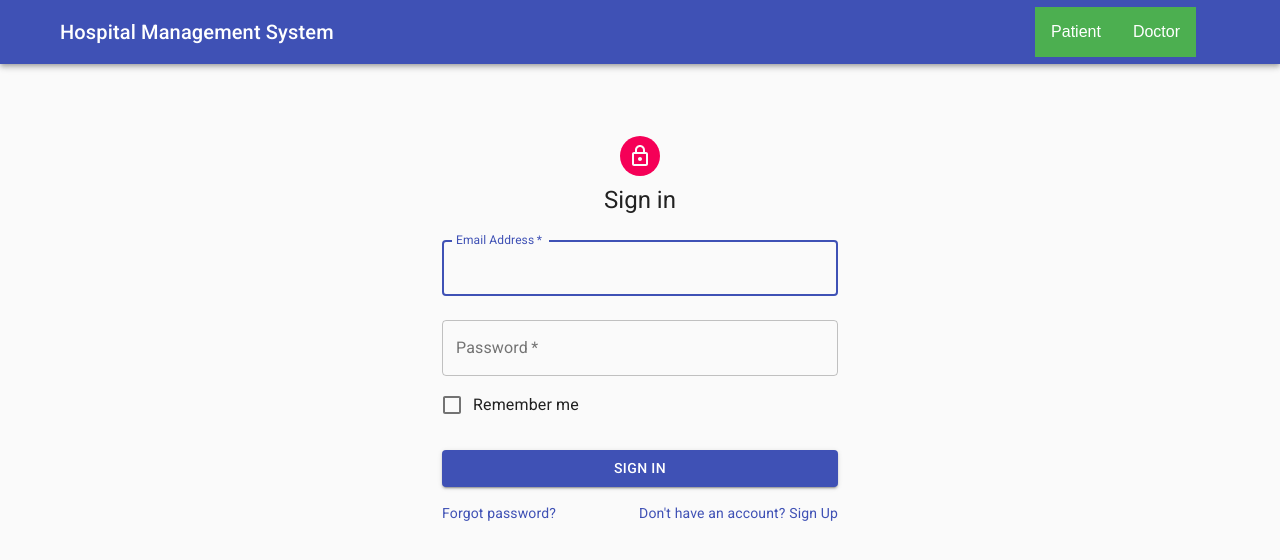
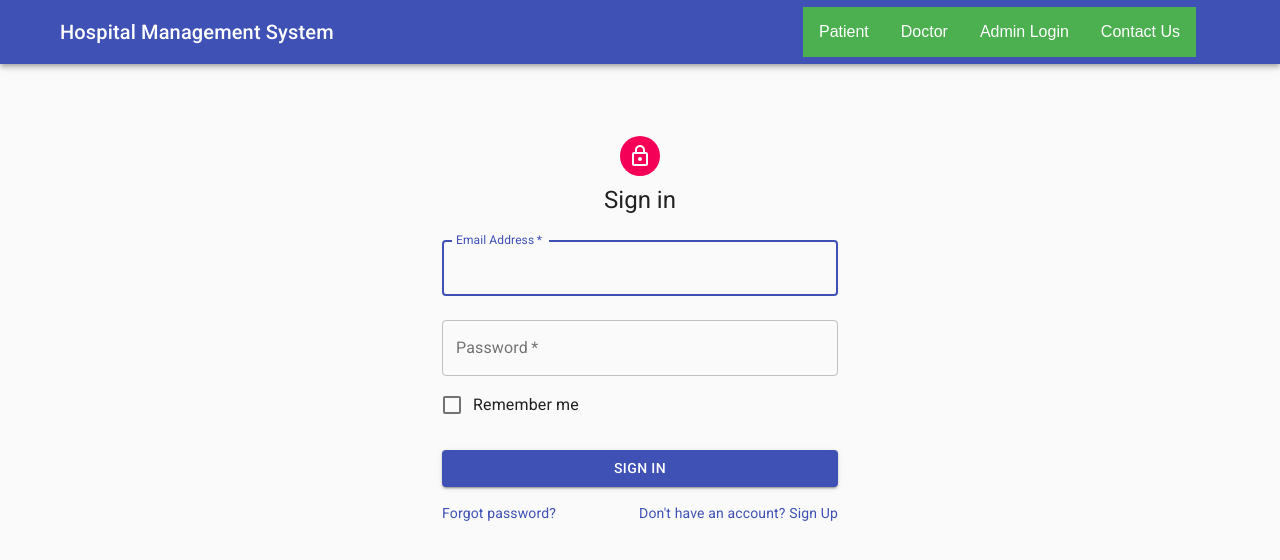
Before and after one commit to nav23040/Hospital-Management-System, a React (Create React App) app in the folder frontend/: page / in a window 1280 px wide. Shown: the top 560 px of the page. Built offline with nearby package versions, Linux system fonts and the light colour scheme.

Commit message:
Update Header.js

```diff
--- a/frontend/src/components/Header.js
+++ b/frontend/src/components/Header.js
@@ -33,8 +33,7 @@ export default function ButtonAppBar() {
           <Typography variant="h6" className={classes.title}>
             Hospital Management System
           </Typography>
-
-<div  class="dropdown" >
+          <div  class="dropdown" >
   <button class="dropbtn" >Patient</button>
   <div class="dropdown-content">
     <a href="#" >Login</a>
@@ -44,12 +43,17 @@ export default function ButtonAppBar() {
 </div>
 
 <div class="dropdown" >
-
-  <button class="dropbtnmain" >Doctor</button>
-  <div class="dropdown-content" marginRight="50px" >
+  <button class="dropbtn" >Doctor</button>
+  <div class="dropdown-content"  >
     <a href="#" >Login</a>
     <a href="#">Register</a>
   </div>
+</div>
+<div class="dropdown" >
+<button class="dropbtn" >Admin Login</button>
+</div>
+<div class="dropdown" >
+<button class="dropbtnmain" >Contact Us</button>
 </div>
         </Toolbar>
       </AppBar>
```
